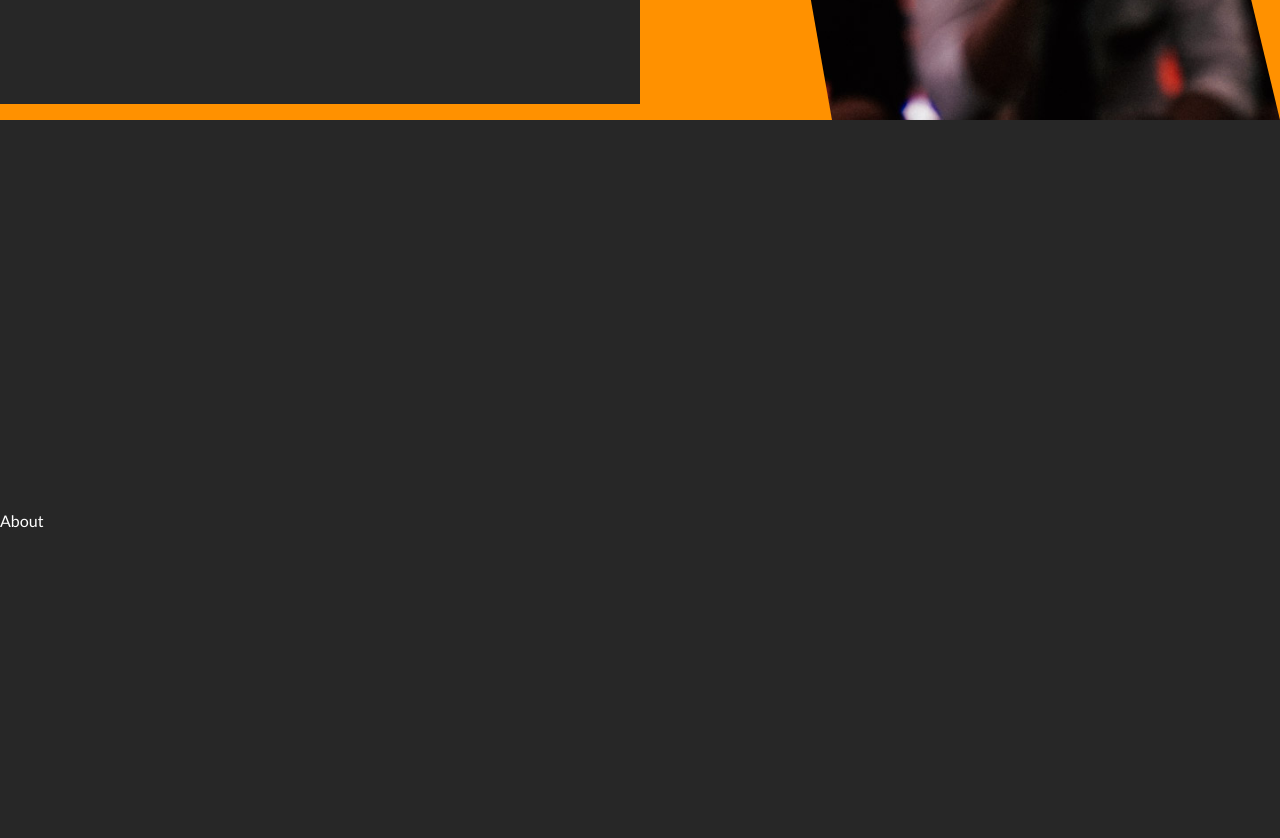
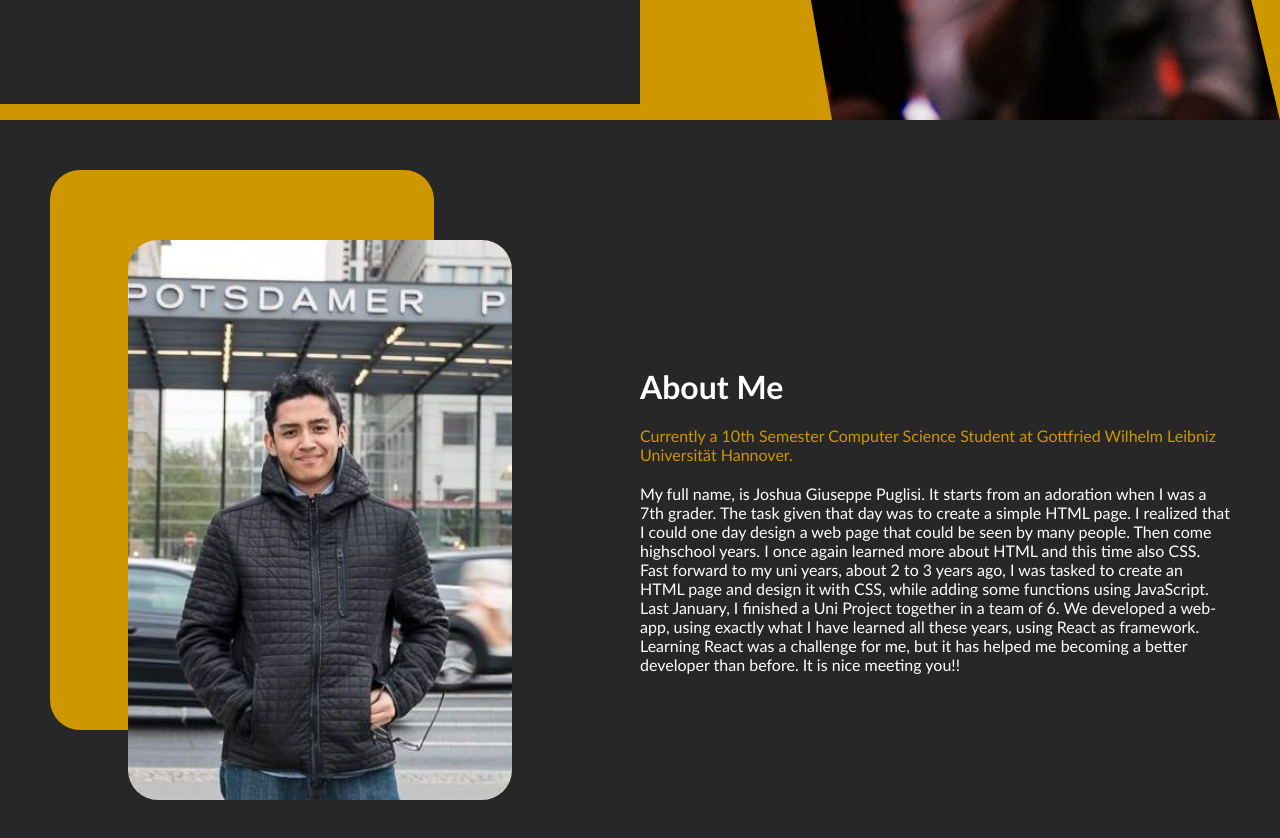
Before and after one commit to joshpuglisi/portfolio.react, a React (Create React App) app in the folder porto-app/: page / in a window 1280 px wide. Shown: the part 680-1518 px from the top of the page. Built offline with nearby package versions, Linux system fonts and the light colour scheme.

Commit message:
about page done

```diff
--- a/porto-app/src/component/about comp/About.jsx
+++ b/porto-app/src/component/about comp/About.jsx
@@ -1,11 +1,34 @@
 import React from 'react'
 import "./about.css"
+import aboutMe from "../../img/porto.jpg"
 
 const About = () => {
   return (
     <div className='ab-column'>
         <div className="ab-col-left">
-            About
+            <div className="ab-card bg"></div>
+            <div className="ab-card">
+                <img src={aboutMe} alt="" className="card-img" />
+            </div>
+        </div>
+        <div className="ab-col-right">
+            <h1 className="ab-title">About Me</h1>
+            <p className="ab-sub">
+                Currently a 10th Semester Computer Science Student at
+                Gottfried Wilhelm Leibniz Universität Hannover.
+            </p>
+            <p className="ab-desc">
+                My full name, is Joshua Giuseppe Puglisi. It starts from an adoration
+                when I was a 7th grader. The task given that day was to create a simple
+                HTML page. I realized that I could one day design a web page that could
+                be seen by many people. Then come highschool years. I once again learned
+                more about HTML and this time also CSS. Fast forward to my uni years, about 2 to 3 years
+                ago, I was tasked to create an HTML page and design it with CSS, while adding
+                some functions using JavaScript. Last January, I finished a Uni Project together
+                in a team of 6. We developed a web-app, using exactly what I have learned all these
+                years, using React as framework. Learning React was a challenge for me, but it has helped
+                me becoming a better developer than before. It is nice meeting you!!
+            </p>
         </div>
     </div>
   )
--- a/porto-app/src/component/about comp/about.css
+++ b/porto-app/src/component/about comp/about.css
@@ -7,11 +7,52 @@
     flex: 1;
     display: flex;
     align-items: center;
-    justify-items: center;
+    justify-content: center;
     background-color: rgb(39, 39, 39);
+    position: relative;
+    height: 100%;
 }
 
 .ab-col-right{
     flex: 1;
+    background-color: rgb(39, 39, 39);
+    justify-content: center;
+    display: flex;
+    flex-direction: column;
+}
+
+.ab-card.bg{
+    position: absolute;
+    top: 50px;
+    left: 50px;
+    background-color: rgb(206, 151, 0);
+}
+
+.ab-card{
+    width: 60%;
+    height: 70vh;
+    border-radius: 30px;
     position: relative;
+    overflow: hidden;
 }
+
+.card-img{
+    width: 100%;
+    height: 100%;
+    object-fit: cover;
+}
+
+.ab-title{
+    font-weight: bold;
+}
+
+.ab-sub{
+    margin: 20px 0px;
+    margin-right: 50px;
+    color: rgb(206, 151, 0);
+}
+
+.ab-desc{
+    margin-right: 50px;
+    text-justify: auto;
+}
--- a/porto-app/src/component/intro comp/intro.css
+++ b/porto-app/src/component/intro comp/intro.css
@@ -72,7 +72,7 @@
     clip-path: polygon(0 2%, 100% 2%, 100% 0%, 0 0%);
     width: 100%;
     height: 100%;
-    background-color: rgb(255, 145, 0);
+    background-color: rgb(206, 151, 0);
     top: 0;
     right: 0;
     position: absolute;
@@ -82,14 +82,14 @@
     clip-path: polygon(0 98%, 100% 98%, 100% 100%, 0 100%);
     width: 100%;
     height: 100%;
-    background-color: rgb(255, 145, 0);
+    background-color: rgb(206, 151, 0);
     top: 0;
     right: 0;
     position: absolute;
 }
 
 .right-img-wrapper1{
-    background-color: rgb(255, 145, 0);
+    background-color: rgb(206, 151, 0);
     width: 100%;
     height: 100%;
     clip-path: polygon(0 0, 8% 0%, 30% 100%, 0% 100%);
@@ -100,7 +100,7 @@
 
 .right-img-wrapper2{
     clip-path: polygon(100% 0, 70% 0, 100% 100%);
-    background-color: rgb(255, 145, 0);
+    background-color: rgb(206, 151, 0);
     width: 100%;
     height: 100%;
     top: 0;
```
Also changed, not shown: porto-app/src/img/portos.jpg (added).
